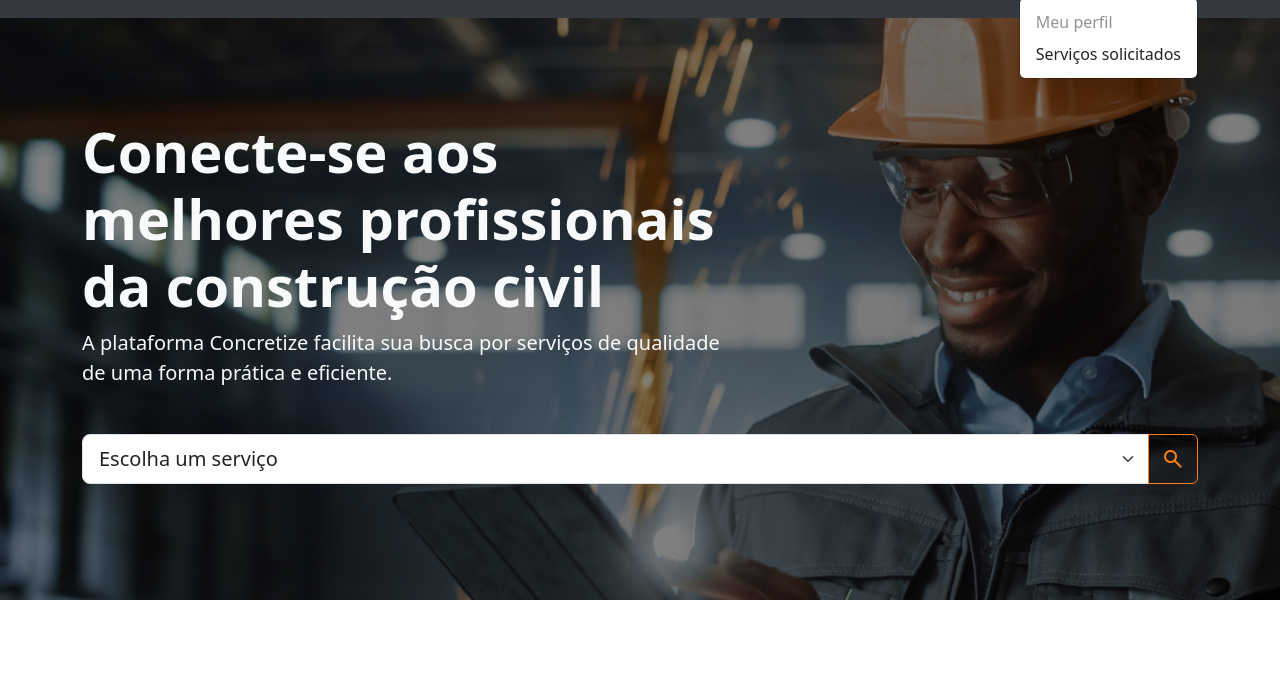
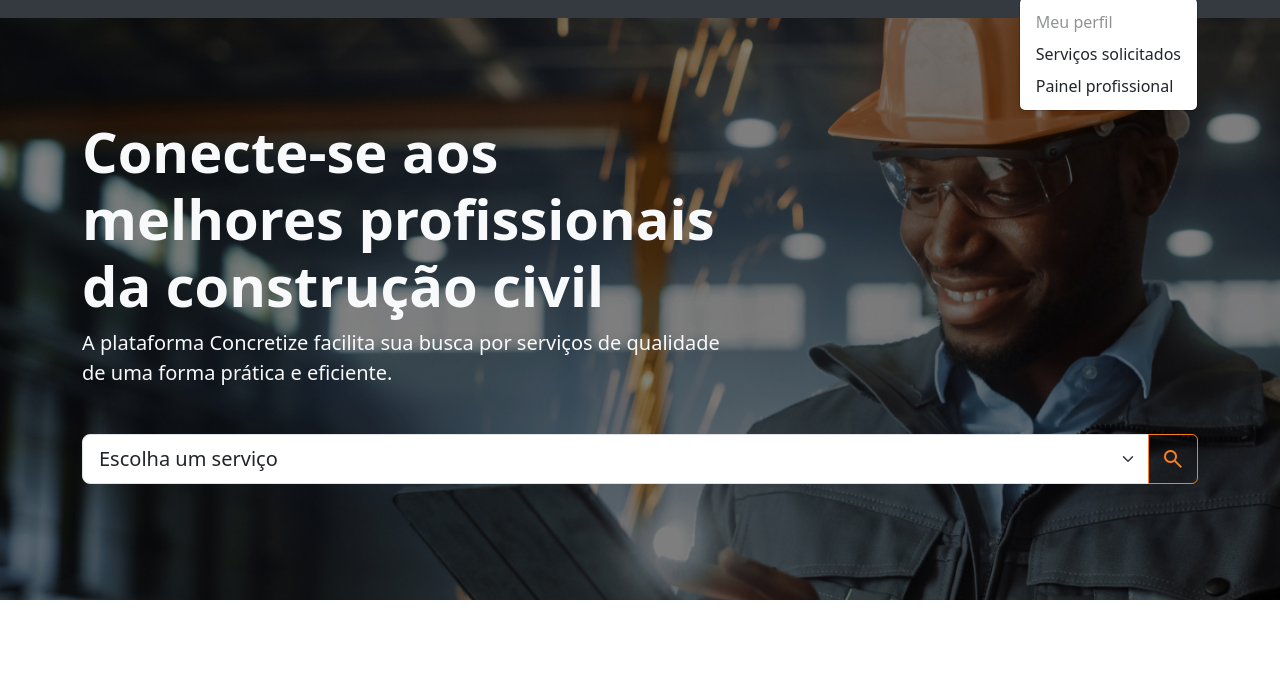
Before and after one commit to ICEI-PUC-Minas-PMV-ADS/PMV-ADS-2023-1-E1-PROJ-WEB-T11-Time2-CONCRETIZE, a website: page index.html in a window 1280 px wide. Both pictures are taken after a click on the button "Meu painel". Shown: the part 68-765 px from the top of the page. Drawn offline with nearby package versions, Linux system fonts and the light colour scheme; files that its build step writes are made by us from their sources.

Commit message:
Add Painel Profissional no DropDown Meu Painel

```diff
--- a/index.html
+++ b/index.html
@@ -49,6 +49,7 @@
               <ul class="dropdown-menu dropdown-menu-end">
                 <li><a class="dropdown-item disabled" href="#">Meu perfil</a></li>
                 <li><a class="dropdown-item" href="./src/servicos-solicitados.html">Serviços solicitados</a></li>
+                <li><a class="dropdown-item" href="./src/painel-profissional.html">Painel profissional</a></li>
               </ul>
             </li>
           </ul>
```
Also changed, not shown: src/orcamentos.html (+1 -0 lines), src/painel-profissional.html (+1 -0 lines), src/perfil-profissional.html (+1 -0 lines), src/resposta de orcamento.html (+1 -0 lines), src/servicos-solicitados.html (+1 -0 lines), src/solicitacao-servico.html (+1 -0 lines).
